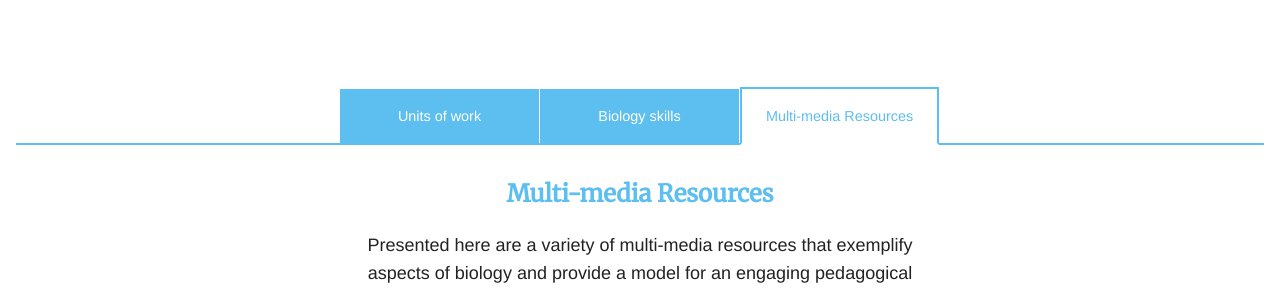
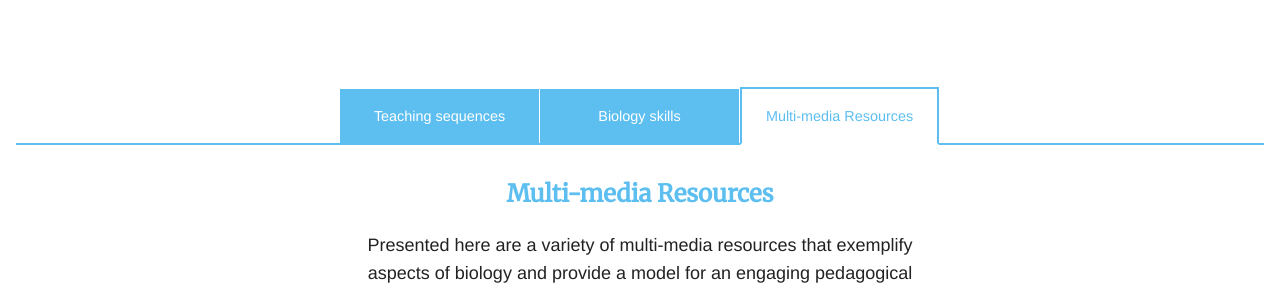
Before and after one commit to contemporaryVCEbiology/contemporaryVCEbiology, a Jekyll site: the page built from multi-media-resources.html, in a window 1280 px wide. Shown: the part 863-1157 px from the top of the page. Built offline with Jekyll 4.4.1, drawn with Linux system fonts in a browser that asks for light colours.

Commit message:
UoW to Teaching Sequences

```diff
--- a/biology-skills.html
+++ b/biology-skills.html
@@ -15,7 +15,7 @@
     <div id="barba-wrapper" class="tab">
         <div class="barba-container">
             <ul class="tabs">
-                <li><a href="{{ site.baseurl }}/">Units of work</a></li>
+                <li><a href="{{ site.baseurl }}/">Teaching sequences</a></li>
                 <li><a href="{{ site.baseurl }}/biology-skills"  class="current">Biology skills</a></li>
                 <li><a href="{{ site.baseurl }}/multi-media-resources.html">Multi-media Resources</a></li>
             </ul>
--- a/multi-media-resources.html
+++ b/multi-media-resources.html
@@ -15,7 +15,7 @@
     <div id="barba-wrapper" class="tab">
         <div class="barba-container" data-namespace="multimedia">
             <ul class="tabs">
-                <li><a href="{{ site.baseurl }}/">Units of work</a></li>
+                <li><a href="{{ site.baseurl }}/">Teaching sequences</a></li>
                 <li><a href="{{ site.baseurl }}/biology-skills">Biology skills</a></li>
                 <li><a href="{{ site.baseurl }}/multi-media-resources.html" class="current">Multi-media Resources</a></li>
             </ul>
```
